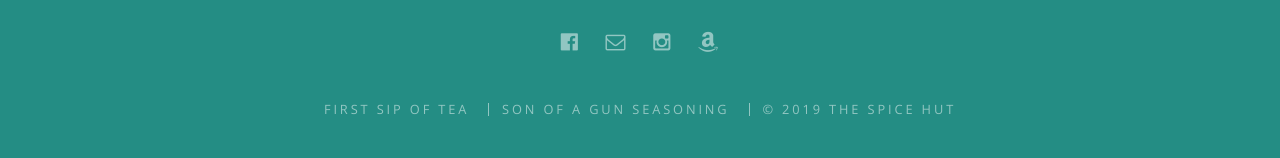
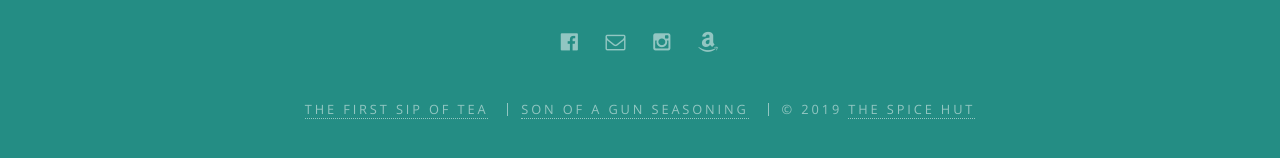
Before and after one commit to the-first-sip-of-chai/the-first-sip-of-chai.github.io, a Jekyll site: the page built from index.html, in a window 1280 px wide and 900 px high, scrolled down 338 px. Shown: the part 688-846 px from the top of the window. Built offline with Jekyll 4.4.1, drawn with Linux system fonts in a browser that asks for light colours.

Commit message:
footer links

```diff
--- a/_includes/footer.html
+++ b/_includes/footer.html
@@ -15,15 +15,15 @@
     {% endfor %}
   </ul>
   <ul class="copyright">
-    <li>First Sip of Tea</li>
-    <li>Son of a Gun Seasoning</li>
+    <li><a href="https://thefirstsipoftea.com">The First Sip of Tea</a></li>
+    <li><a href="https://sonofagunseasonings.com">Son of a Gun Seasoning</a></li>
     <li>&copy; {% assign thisyear = site.time | date: "%Y" %}
     {% if site.first_published %}
       {% capture diff %}{{ site.first_published | minus:thisyear }}{% endcapture %}
       {% if diff contains '-' %}{{ site.first_published }},{% endif %}
     {% endif %}
     {{ thisyear }}
-    {% if site.owner %}{{ site.owner }}{% else %}{{ site.title }}{% endif %}</li>
+    <a href="https://thespicehut.com">{% if site.owner %}{{ site.owner }}{% else %}{{ site.title }}{% endif %}</a></li>
     <!-- <li>Design: <a href="http://html5up.net" target="_blank">HTML5 UP</a></li>
     <li>Built with: <a href="http://jekyllrb.com" target="_blank">Jekyll</a></li> -->
   </ul>
```
